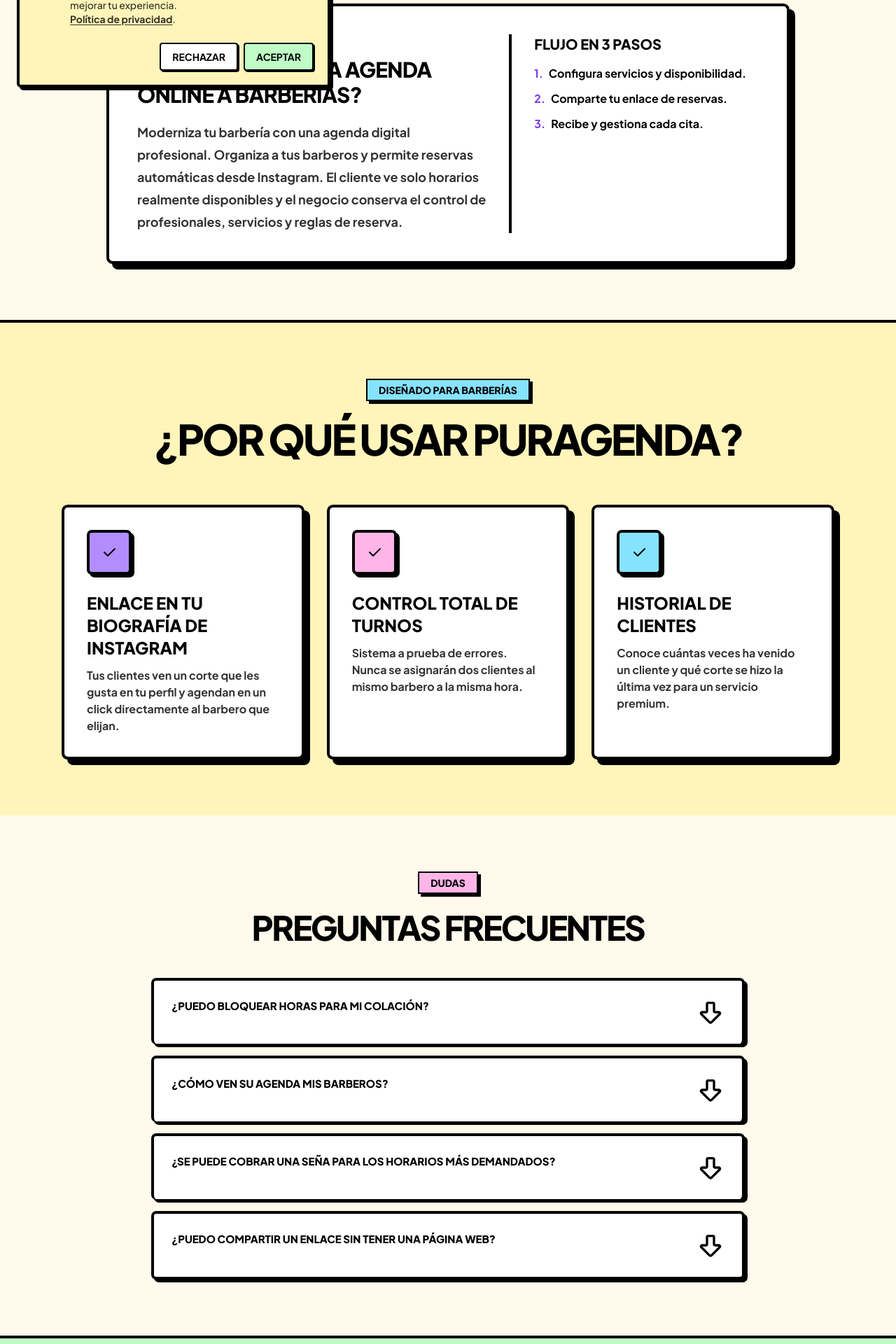
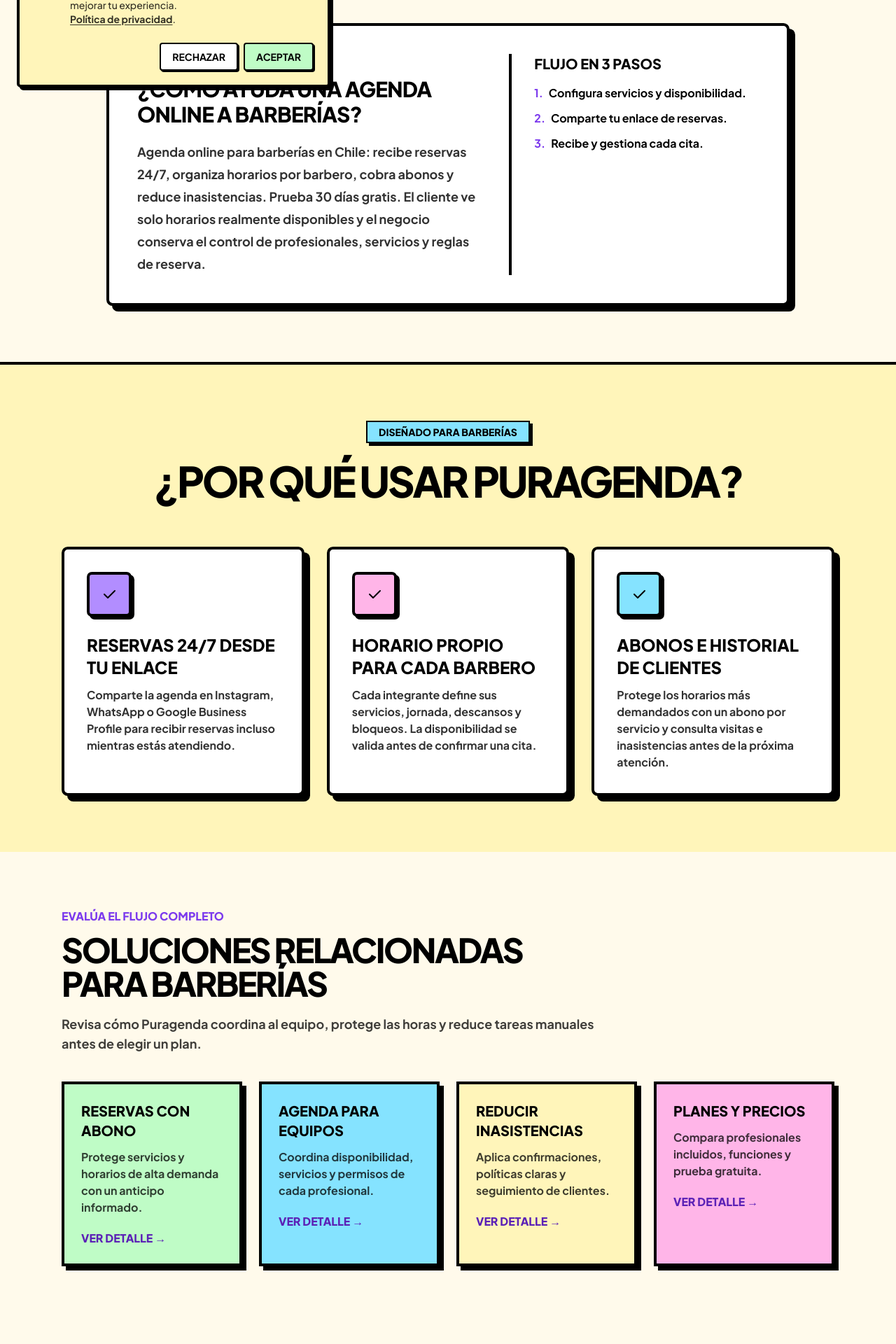
Before and after one commit to DiegoSalsa/Puragenda, a Next.js app: page /para/barberias in a window 1280 px wide. Shown: the part 659-2579 px from the top of the page at 70% size. Built offline with nearby package versions, Linux system fonts and the light colour scheme; no server answers.

Commit message:
feat(seo): consolidate canonical domain and landing intent

```diff
--- a/src/app/caracteristicas/page.tsx
+++ b/src/app/caracteristicas/page.tsx
@@ -6,7 +6,8 @@ import { getBusinessForUser } from "@/server/services/business.service";
 import { CalendarClock, LayoutTemplate, Mail, Users, ArrowRight, Bell, BarChart3, Database, Gift, Stamp, PackageCheck } from "@/components/icons/hover-icons";
 import { Metadata } from "next";
 import Link from "next/link";
-import { createPageMetadata } from "@/lib/seo";
+import { createPageMetadata, serializeJsonLd } from "@/lib/seo";
+import { absoluteUrl } from "@/lib/site";
 
 export const metadata: Metadata = createPageMetadata({
   title: "Características del sistema de reservas Puragenda",
@@ -25,9 +26,36 @@ const bentoFeatures = [
 export default async function CaracteristicasPage() {
   const user = await getCurrentSessionUser();
   const business = user ? await getBusinessForUser(user.id) : null;
+  const jsonLdSoftware = {
+    "@context": "https://schema.org",
+    "@type": "SoftwareApplication",
+    name: "Puragenda",
+    url: absoluteUrl("/"),
+    applicationCategory: "BusinessApplication",
+    operatingSystem: "Web",
+    description: "Sistema de reservas online para negocios en Chile con abonos, múltiples profesionales, Google Calendar, recordatorios y gestión de clientes.",
+    featureList: [
+      "Reservas online 24/7",
+      "Abonos por servicio",
+      "Agenda para múltiples profesionales",
+      "Integración con Google Calendar",
+      "Recordatorios y marketing de reactivación",
+      "CRM e historial de clientes",
+      "Encargos con cupos de producción",
+    ],
+    offers: {
+      "@type": "AggregateOffer",
+      lowPrice: "12990",
+      highPrice: "29990",
+      priceCurrency: "CLP",
+      offerCount: "2",
+      url: absoluteUrl("/pricing"),
+    },
+  };
 
   return (
     <LandingLayout user={user} business={business}>
+      <script type="application/ld+json" dangerouslySetInnerHTML={{ __html: serializeJsonLd(jsonLdSoftware) }} />
       {/* Hero Features */}
       <section className="mx-auto w-full max-w-6xl px-6 py-16 text-center">
         <div className="inline-block bg-[#85E3FF] border-2 border-black dark:border-white px-4 py-1 mb-6 font-black uppercase text-sm text-black shadow-[4px_4px_0_#000] dark:shadow-[4px_4px_0_#FFFFFF]"><LocalizedText id="7DshHJgBsagU" /></div>
@@ -37,6 +65,23 @@ export default async function CaracteristicasPage() {
         <p className="text-xl font-bold opacity-80 max-w-3xl mx-auto">
           <LocalizedText id="vl1iR-Xzs5bN" />
         </p>
+      </section>
+
+      <section className="mx-auto w-full max-w-5xl px-6 pb-12" aria-labelledby="respuesta-caracteristicas">
+        <div className="rounded-3xl border-4 border-black bg-white p-8 shadow-[8px_8px_0_#000] dark:border-white dark:bg-[#111] dark:shadow-[8px_8px_0_#fff] md:p-10">
+          <p className="text-sm font-black uppercase tracking-wider text-[#6D28D9] dark:text-[#C4B5FD]">Respuesta rápida</p>
+          <h2 id="respuesta-caracteristicas" className="mt-3 text-3xl font-black uppercase tracking-tight">
+            ¿Qué incluye el sistema de reservas Puragenda?
+          </h2>
+          <p className="mt-5 max-w-4xl text-lg font-bold leading-8 opacity-80">
+            Puragenda reúne reservas online 24/7, cobro de abonos, agendas por profesional, Google Calendar, recordatorios, CRM y encargos en un solo panel. Cada negocio activa las funciones que necesita y comparte su agenda mediante un enlace o un widget.
+          </p>
+          <div className="mt-7 flex flex-wrap gap-3">
+            <Link href="/funciones/reservas-online-con-abono" className="font-black text-[#6D28D9] underline underline-offset-4">Ver reservas con abono</Link>
+            <Link href="/funciones/agenda-multiples-profesionales" className="font-black text-[#6D28D9] underline underline-offset-4">Ver agenda para equipos</Link>
+            <Link href="/funciones/agenda-google-calendar" className="font-black text-[#6D28D9] underline underline-offset-4">Ver integración con Google Calendar</Link>
+          </div>
+        </div>
       </section>
 
       {/* Bento Grid */}
--- a/src/app/para/[industry]/page.tsx
+++ b/src/app/para/[industry]/page.tsx
@@ -168,6 +168,52 @@ export default async function IndustryPage({ params }: { params: Promise<{ indus
         </div>
       </section>
 
+      <section className="mx-auto w-full max-w-6xl px-6 py-20" aria-labelledby="soluciones-relacionadas">
+        <div className="max-w-3xl">
+          <p className="font-black uppercase text-[#7C3AED]">Evalúa el flujo completo</p>
+          <h2 id="soluciones-relacionadas" className="mt-3 text-4xl font-black uppercase tracking-tighter sm:text-5xl">
+            Soluciones relacionadas para {data.name.toLowerCase()}
+          </h2>
+          <p className="mt-5 text-lg font-bold opacity-75">
+            Revisa cómo Puragenda coordina al equipo, protege las horas y reduce tareas manuales antes de elegir un plan.
+          </p>
+        </div>
+        <div className="mt-10 grid gap-6 md:grid-cols-2 lg:grid-cols-4">
+          {[
+            {
+              href: "/funciones/reservas-online-con-abono",
+              title: "Reservas con abono",
+              description: "Protege servicios y horarios de alta demanda con un anticipo informado.",
+            },
+            {
+              href: "/funciones/agenda-multiples-profesionales",
+              title: "Agenda para equipos",
+              description: "Coordina disponibilidad, servicios y permisos de cada profesional.",
+            },
+            {
+              href: "/guias/reducir-inasistencias-reservas",
+              title: "Reducir inasistencias",
+              description: "Aplica confirmaciones, políticas claras y seguimiento de clientes.",
+            },
+            {
+              href: "/pricing",
+              title: "Planes y precios",
+              description: "Compara profesionales incluidos, funciones y prueba gratuita.",
+            },
+          ].map((item, index) => (
+            <Link
+              key={item.href}
+              href={item.href}
+              className={`border-4 border-black p-6 text-black shadow-[6px_6px_0_#000] transition-transform hover:-translate-y-1 dark:border-white ${["bg-[#BFFCC6]", "bg-[#85E3FF]", "bg-[#FFF5BA]", "bg-[#FFB5E8]"][index]}`}
+            >
+              <h3 className="text-xl font-black uppercase">{item.title}</h3>
+              <p className="mt-3 font-bold leading-6 opacity-75">{item.description}</p>
+              <span className="mt-5 inline-flex font-black uppercase text-[#5B21B6]">Ver detalle →</span>
+            </Link>
+          ))}
+        </div>
+      </section>
+
       {/* FAQ */}
       <section className="mx-auto w-full max-w-4xl px-6 py-20">
         <div className="text-center mb-12">
--- a/src/components/landing/ThemeNeoBrutalism.tsx
+++ b/src/components/landing/ThemeNeoBrutalism.tsx
@@ -440,6 +440,17 @@ export function ThemeNeoBrutalism({ user, business }: LandingIdentityProps) {
               </figcaption>
             </figure>
           </div>
+          <div className="mt-12 flex flex-wrap justify-center gap-4 text-center">
+            <Link href="/para/barberias" className="rounded-full border-2 border-black bg-[#FFF5BA] px-5 py-3 text-sm font-black uppercase text-black shadow-[3px_3px_0_#000] transition-transform hover:-translate-y-1 dark:border-white">
+              Agenda online para barberías
+            </Link>
+            <Link href="/para/estetica" className="rounded-full border-2 border-black bg-[#FFB5E8] px-5 py-3 text-sm font-black uppercase text-black shadow-[3px_3px_0_#000] transition-transform hover:-translate-y-1 dark:border-white">
+              Reservas para estética y spa
+            </Link>
+            <Link href="/funciones/agenda-multiples-profesionales" className="rounded-full border-2 border-black bg-[#85E3FF] px-5 py-3 text-sm font-black uppercase text-black shadow-[3px_3px_0_#000] transition-transform hover:-translate-y-1 dark:border-white">
+              Agenda para equipos
+            </Link>
+          </div>
         </section>
 
         {/* CTA FINAL */}
--- a/src/lib/data/industries.ts
+++ b/src/lib/data/industries.ts
@@ -64,43 +64,47 @@ export const industriesData: IndustrySEOData[] = [
     slug: "barberias",
     name: "Barberías",
     singularName: "Barbería",
-    title: "Software y Agenda Online para Barberías",
-    description: "Moderniza tu barbería con una agenda digital profesional. Organiza a tus barberos y permite reservas automáticas desde Instagram.",
-    heroHeadline: "Lleva tu Barbería al siguiente nivel",
-    heroSubheadline: "Deja el cuaderno de papel. Usa una agenda digital que tus clientes aman y que elimina los choques de horario entre barberos.",
+    title: "Agenda online para barberías en Chile",
+    description: "Agenda online para barberías en Chile: recibe reservas 24/7, organiza horarios por barbero, cobra abonos y reduce inasistencias. Prueba 30 días gratis.",
+    heroHeadline: "Agenda online para barberías en Chile",
+    heroSubheadline: "Tus clientes eligen servicio, barbero y una hora realmente disponible desde Instagram, WhatsApp o Google. Tú reduces mensajes, choques de horario e inasistencias.",
     benefits: [
       {
-        title: "Enlace en tu biografía de Instagram",
-        description: "Tus clientes ven un corte que les gusta en tu perfil y agendan en un click directamente al barbero que elijan.",
+        title: "Reservas 24/7 desde tu enlace",
+        description: "Comparte la agenda en Instagram, WhatsApp o Google Business Profile para recibir reservas incluso mientras estás atendiendo.",
       },
       {
-        title: "Control total de turnos",
-        description: "Sistema a prueba de errores. Nunca se asignarán dos clientes al mismo barbero a la misma hora.",
+        title: "Horario propio para cada barbero",
+        description: "Cada integrante define sus servicios, jornada, descansos y bloqueos. La disponibilidad se valida antes de confirmar una cita.",
       },
       {
-        title: "Historial de clientes",
-        description: "Conoce cuántas veces ha venido un cliente y qué corte se hizo la última vez para un servicio premium.",
+        title: "Abonos e historial de clientes",
+        description: "Protege los horarios más demandados con un abono por servicio y consulta visitas e inasistencias antes de la próxima atención.",
       },
     ],
     faq: [
       {
-        question: "¿Puedo bloquear horas para mi colación?",
-        answer: "Absolutamente, cada barbero puede bloquear tiempos de descanso o salidas médicas desde su celular.",
+        question: "¿Cómo funciona una agenda online para barberías?",
+        answer: "Configuras servicios, duración, horarios y barberos. El cliente abre tu enlace, elige a quién quiere reservar y ve solo las horas disponibles. Al confirmar, la cita aparece en el panel del negocio.",
       },
       {
-        question: "¿Cómo ven su agenda mis barberos?",
-        answer: "Cada barbero ingresa con su propio correo y solo ve y gestiona su propia lista de clientes del día.",
+        question: "¿Cada barbero puede tener un horario diferente?",
+        answer: "Sí. Cada barbero puede tener servicios, jornada, descansos, vacaciones y bloqueos propios. Administración mantiene una vista conjunta de la barbería.",
       },
       {
-        question: "¿Se puede cobrar una seña para los horarios más demandados?",
-        answer: "Sí. La regla de abono se puede aplicar a los servicios que quieras proteger antes de confirmar la reserva.",
+        question: "¿Se puede cobrar un abono antes de confirmar la reserva?",
+        answer: "Sí. Puedes definir un abono por servicio. El cliente ve el precio total, el monto anticipado y el saldo pendiente antes de completar el pago.",
       },
       {
-        question: "¿Puedo compartir un enlace sin tener una página web?",
-        answer: "Sí. El widget tiene un enlace propio que puedes poner en Instagram, WhatsApp o Google Business Profile.",
+        question: "¿Necesito una página web o una app para usarla?",
+        answer: "No. Puragenda entrega un enlace de reservas que puedes compartir directamente. Tus clientes reservan desde el navegador del celular sin instalar una aplicación.",
+      },
+      {
+        question: "¿Cuánto cuesta Puragenda para una barbería?",
+        answer: "El precio depende de si trabaja un profesional o un equipo. Los valores vigentes, profesionales incluidos y condiciones de la prueba gratuita están publicados en la página de planes.",
       },
     ],
-    keywords: ["software barbería", "agenda online barberos", "app para barberías", "reservas barbería"],
+    keywords: ["agenda online para barberías", "agenda barbería Chile", "software para barberías", "reservas online barbería", "agenda para barberos"],
   },
   {
     slug: "estetica",
```
Also changed, not shown: next.config.ts (+12 -0 lines), 2 other files (tests, documents, lock files or other folders).
